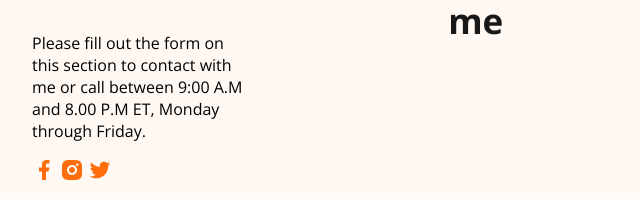
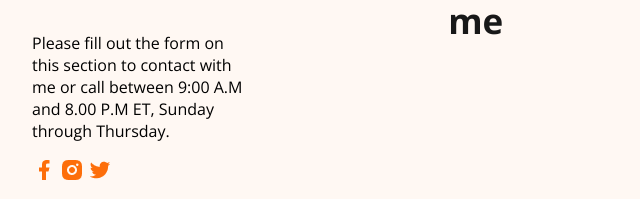
Before and after one commit to samikhan17/web-developer-portfolio, a plain HTML site: page index.html in a window 1280 px wide. Shown: the part 3516-3715 px from the top of the page, 206-846 px from the left. Drawn offline with nearby package versions, Linux system fonts and the light colour scheme.

Commit message:
updated the available time

```diff
--- a/index.html
+++ b/index.html
@@ -152,7 +152,7 @@ to any of the 1500+ FontAwesome 5 free icons available. Aenean commodo ligula eg
     <footer class="secondrary-bg">
       <div class="footer-column">
         <h3 class="section-title">Lets Connect</h3>
-        <p>Please fill out the form on this section to contact with me or call between 9:00 A.M and 8.00 P.M ET, Monday through Friday.</p>
+        <p>Please fill out the form on this section to contact with me or call between 9:00 A.M and 8.00 P.M ET, Sunday through Thursday.</p>
         <div>
           <a href=""><img src="images/icons/facebook.png" alt=""></a>
           <a href=""><img src="images/icons/insta.png" alt=""></a>
```
